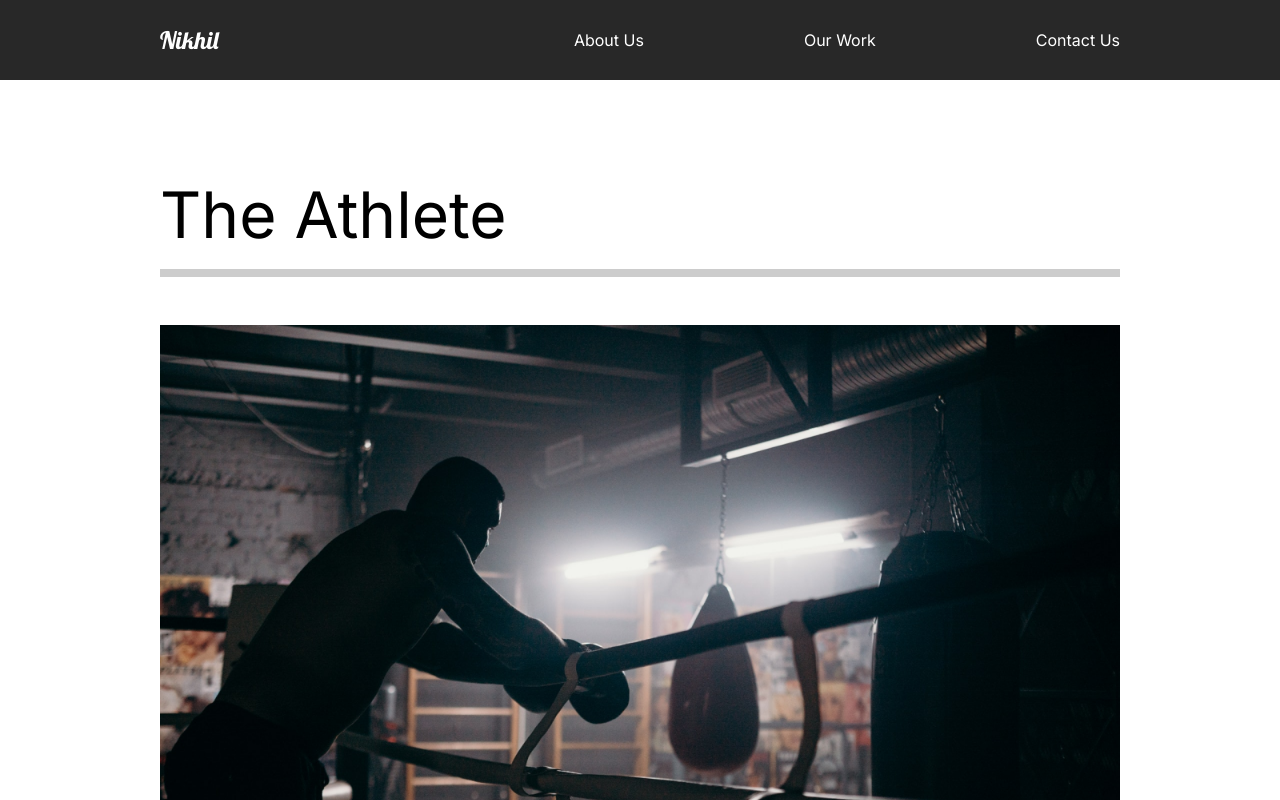
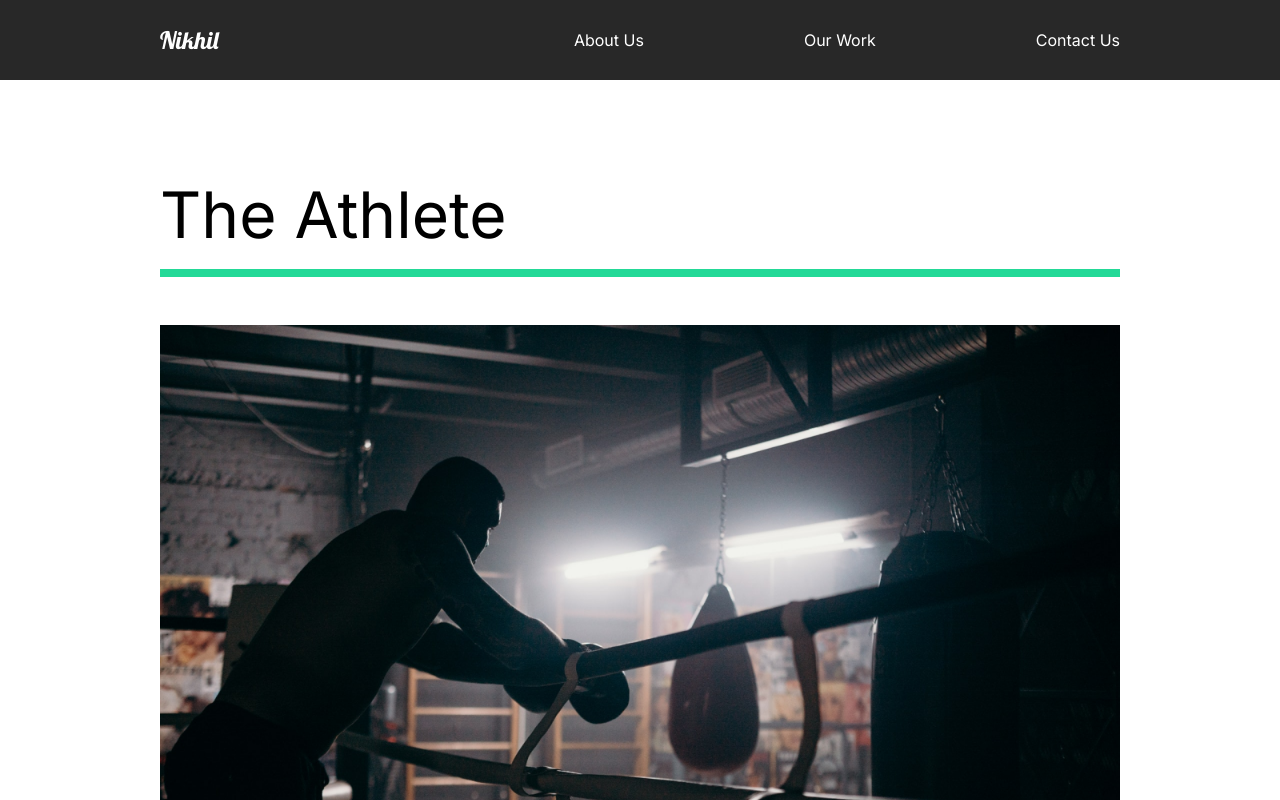
Before and after one commit to nikhilmishra101/photoclick, a React (Create React App) app: page /work in a window 1280 px wide. Shown: the top 800 px of the page. Built offline with nearby package versions, Linux system fonts and the light colour scheme.

Commit message:
16.Adding Work Animation

```diff
--- a/src/animation.js
+++ b/src/animation.js
@@ -7,14 +7,13 @@
     opacity: 1,
     y: 0,
     transition: {
-      duration: 1,
+      duration: 0.5,
       when: "beforeChildren",
       staggerChildren: 0.25,
     },
   },
   exit: {
     opacity: 0,
-    y: 300,
     transition: {
       duration: 0.5,
     },
@@ -48,3 +47,28 @@
     },
   },
 };
+
+export const lineAnim = {
+  hidden: { width: "0%" },
+  show: {
+    width: "100%",
+    transition: { duration: 1 },
+  },
+};
+
+export const slider = {
+  hidden: { x: "-130%", skew: "45deg" },
+  show: {
+    x: "100%",
+    skew: "0deg",
+    transition: { ease: "easeOut", duration: 1 },
+  },
+};
+
+export const sliderContainer = {
+  hidden: { opacity: 1 },
+  show: {
+    opacity: 1,
+    transition: { staggerChildren: 0.1, ease: "easeOut" },
+  },
+};
--- a/src/pages/OurWork.js
+++ b/src/pages/OurWork.js
@@ -7,16 +7,31 @@
 import goodtimes from "../img/goodtimes-small.png";
 //Animations
 import { motion } from "framer-motion";
-import { pageAnimation } from "../animation";
+import {
+  sliderContainer,
+  slider,
+  pageAnimation,
+  fade,
+  photoAnim,
+  lineAnim,
+} from "../animation";
 
 const OurWork = () => {
   return (
     <Work exit="exit" variants={pageAnimation} initial="hidden" animate="show">
+      <motion.div variants={sliderContainer}>
+        <Frame1 variants={slider}></Frame1>
+        <Frame2 variants={slider}></Frame2>
+        <Frame3 variants={slider}></Frame3>
+        <Frame4 variants={slider}></Frame4>
+      </motion.div>
       <Movie>
-        <h2>The Athlete</h2>
-        <div className="line"></div>
+        <motion.h2 variants={fade}>The Athlete</motion.h2>
+        <motion.div variants={lineAnim} className="line"></motion.div>
         <Link to="/work/the-athlete">
-          <img src={athlete} alt="athlete" />
+          <Hide>
+            <motion.img variants={photoAnim} src={athlete} alt="athlete" />
+          </Hide>
         </Link>
       </Movie>
       <Movie>
@@ -51,7 +66,7 @@
   padding-bottom: 10rem;
   .line {
     height: 0.5rem;
-    background: #cccccc;
+    background: #23d997;
     margin-bottom: 3rem;
   }
   img {
@@ -61,4 +76,29 @@
   }
 `;
 
+const Hide = styled.div`
+  overflow: hidden;
+`;
+
+//Frame Animation
+const Frame1 = styled(motion.div)`
+  position: fixed;
+  left: 0;
+  top: 10%;
+  width: 100%;
+  height: 100vh;
+  background: #fffebf;
+  z-index: 2;
+`;
+
+const Frame2 = styled(Frame1)`
+  background: #ff8efb;
+`;
+const Frame3 = styled(Frame1)`
+  background: #8ed2ff;
+`;
+const Frame4 = styled(Frame1)`
+  background: #8effa0;
+`;
+
 export default OurWork;
```
Also changed, not shown: 1 other file (tests, documents, lock files or other folders).
